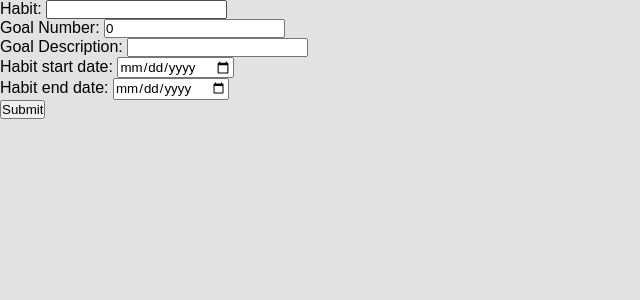
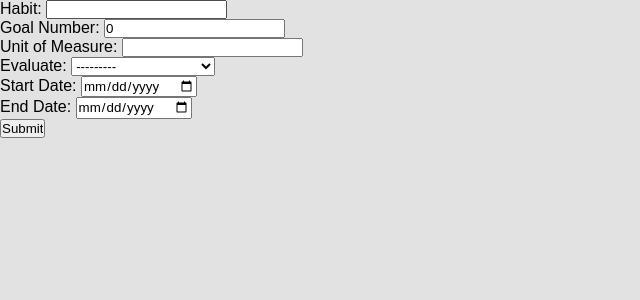
Before and after one commit to momentum-cohort-2020-01/habit-tracker-team-texas-longhorn, a Django app: page /new_habit/ in a window 1280 px wide. Shown: the top 300 px of the page, without its empty margins (0-640 px from the left). Run offline with Django 3.2, Linux system fonts and the light colour scheme; some web fonts are replaced.

Commit message:
made connections on habit detail. added restrictions to habit form. added connections for daily log. added days remaining to habit model.

```diff
--- a/config/urls.py
+++ b/config/urls.py
@@ -9,6 +9,7 @@ urlpatterns = [
     path('', views.homepage, name='homepage'),
     path('detail/', views.habits_detail, name='habits_detail'),
     path('new_habit/', views.new_habit, name='new_habit'),
+    path('new_activity/', views.new_activity, name='new_activity'),
     path('accounts/', include('registration.backends.default.urls')),
 ]
 
--- a/habittracker/forms.py
+++ b/habittracker/forms.py
@@ -8,14 +8,15 @@ from django import forms
 class HabitForm (ModelForm):
     class Meta:
         model = Habit
-        fields = ('name', 'goal_nbr', 'goal_description',
+        fields = ('name', 'goal_nbr', 'goal_description', 'eval_method',
                   'start_date', 'end_date')
         labels = {
             'name': _('Habit:'),
             'goal_nbr': _('Goal Number:'),
-            'goal_description': _('Goal Description:'),
-            'start_date': _('Habit start date:'),
-            'end_date': _('Habit end date:'),
+            'goal_description': _('Unit of Measure:'),
+            'eval_method': _('Evaluate:'),
+            'start_date': _('Start Date:'),
+            'end_date': _('End Date:'),
         }
         widgets =  {
             'start_date': forms.DateInput(format=('%m/%d/%Y'), attrs={'type': 'date'}),
@@ -26,8 +27,12 @@ class HabitForm (ModelForm):
 class ActivityForm (ModelForm):
     class Meta:
         model = Activity
-        fields = ('habit', 'result_nbr')
+        fields = ('created_at','habit', 'result_nbr')
         labels = {
+            'created_at': _('Date of Completion:'),
             'habit': _('Habit:'),
-            'result_nbr': _('Enter your actual result'),
+            'result_nbr': _('Enter your result:'),
         }
+        widgets =  {
+            'created_at': forms.DateInput(format=('%m/%d/%Y'), attrs={'type': 'date'}),
+        }
--- a/habittracker/models.py
+++ b/habittracker/models.py
@@ -2,11 +2,19 @@ from django.db import models
 from django.contrib.auth.models import User
 import datetime
 
+GOAL_EVALUATE = (
+    ('Daily Average', 'DAILY AVERAGE'),
+    ('Weekly Average', 'WEEKLY AVERAGE'),
+    ('Daily Total', 'DAILY TOTAL'),
+    ('Weekly Total', 'WEEKLY TOTAL'),
+    ('Total', 'TOTAL'),
+)
 
 class Habit(models.Model):
     name = models.CharField(max_length=60)
     goal_nbr = models.IntegerField(default=0, null=True, blank=True)
     goal_description = models.CharField(max_length=60, null=True, blank=True)
+    eval_method = models.CharField(max_length=100, choices=GOAL_EVALUATE)
     start_date = models.DateField()
     end_date = models.DateField()
     created_at = models.DateTimeField(auto_now_add=True)
@@ -17,16 +25,26 @@ class Habit(models.Model):
     @property
     def duration(self):
         delta = self.end_date - self.start_date
-        return f'{delta} days'
+        return f'{delta.days} days'
+
+    @property
+    def days_remaining(self):
+        today = datetime.date.today()
+        remaining = self.end_date - today
+        return remaining.days
+
+    # @property
+    # def status(self):
+
 
     def __str__(self):
-        return f"Your chosen habit is {self.name},"
+        return f"{self.name},"
 
 
 class Activity(models.Model):
     # name = models.CharField(max_length=60)
     result_nbr = models.IntegerField(default=0, null=True, blank=True)
-    created_at = models.DateField(auto_now_add=True)
+    created_at = models.DateField(default=datetime.date.today)
     updated_at = models.DateField(auto_now=True)
     user = models.ForeignKey(
         User, related_name="activity", on_delete=models.CASCADE)
@@ -43,7 +61,7 @@ class Activity(models.Model):
             fields=['created_at', 'habit'], name='one_update_per_day'), ]
 
     def __str__(self):
-        return f"Today you achieved: {self.result_nbr} of your {self.habit.name} {self.habit.goal_description}"
+        return f'{result_nbr} on {created_at}'
 
 
 # class Record(models.Model):
--- a/habittracker/templates/habittracker/index.html
+++ b/habittracker/templates/habittracker/index.html
@@ -13,7 +13,7 @@
     <nav class='nav alt_bg'>
             <ul>
                 <li class='nav-item button'><a href="{% url 'new_habit' %}">TRACK NEW</a></li>
-                <li class='nav-item button'><a href='#daily journal/'>DAILY LOG</a></li>
+            <li class='nav-item button'><a href="{% url 'new_activity' %}">DAILY LOG</a></li>
             </ul>
     </nav>
     <nav class='nav stroke_bg'>
```
Also changed, not shown: habittracker/templates/habittracker/habits_detail.html (+7 -3 lines), habittracker/migrations/0008_auto_20200308_0204.py (added), habittracker/migrations/0009_habit_eval_method.py (added), habittracker/templates/habittracker/currently_unused/edit_habit.html (renamed from habittracker/templates/habittracker/edit_habit.html), habittracker/templates/habittracker/currently_unused/habits_by_activities.html (renamed from habittracker/templates/habittracker/habits_by_activities.html), habittracker/templates/habittracker/currently_unused/habits_by_category.html (renamed from habittracker/templates/habittracker/habits_by_category.html), habittracker/templates/habittracker/currently_unused/records_by_habits.html (renamed from habittracker/templates/habittracker/records_by_habits.html).
